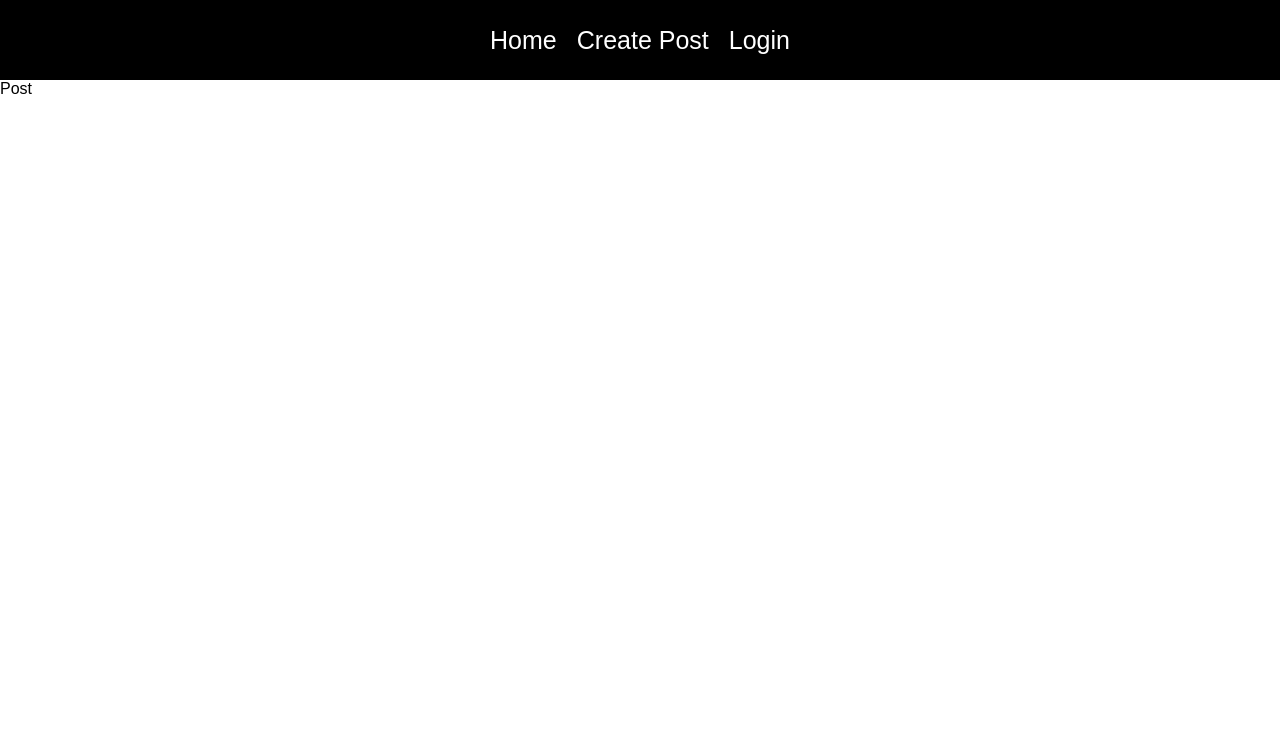
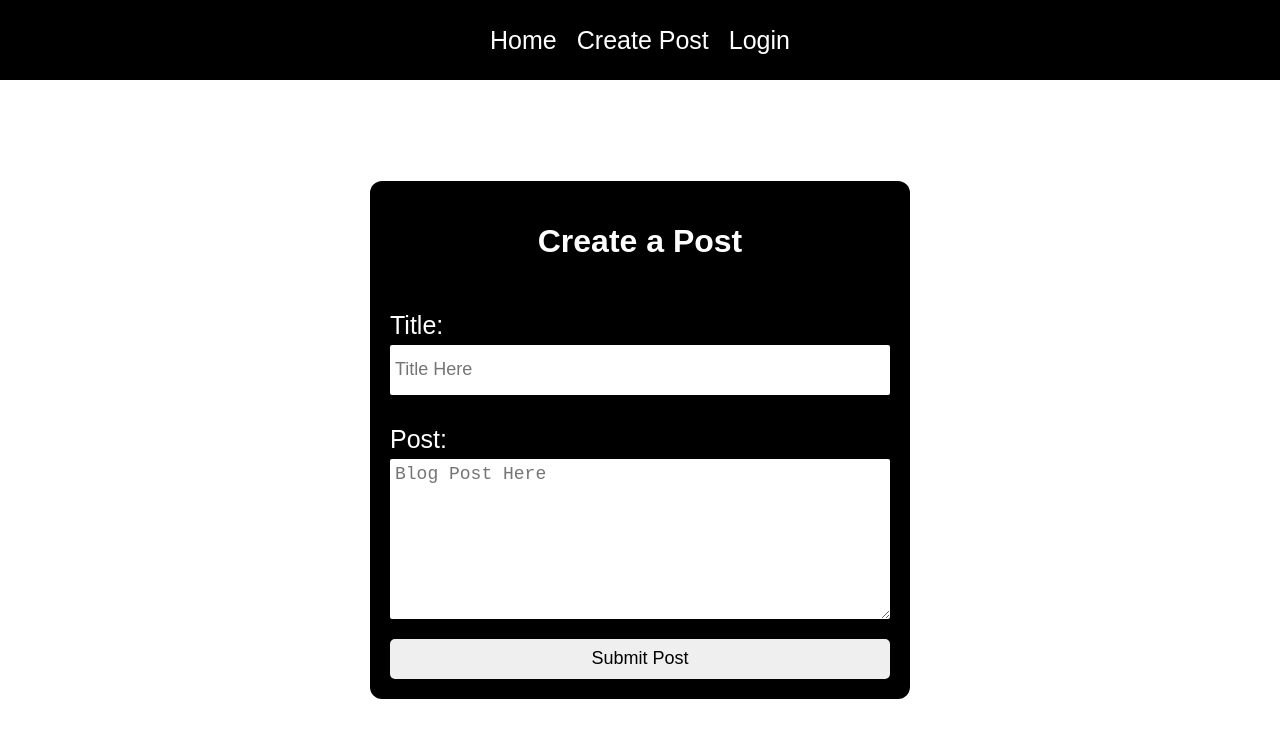
Before and after one commit to eraysahin06/firebase-react-blog-app, a React (Create React App) app: page /createpost in a window 1280 px wide. Shown: the top 738 px of the page. Built offline with nearby package versions, Linux system fonts and the light colour scheme.

Commit message:
create-post done

```diff
--- a/src/App.css
+++ b/src/App.css
@@ -98,7 +98,6 @@ textarea {
   font-size: 30px;
 }
 
-/* GOOGLE BUTTOn */
 .login-with-google-btn {
   cursor: pointer;
   transition: background-color 0.3s, box-shadow 0.3s;
--- a/src/pages/CreatePost.js
+++ b/src/pages/CreatePost.js
@@ -1,7 +1,22 @@
 import React from 'react';
 
 const CreatePost = () => {
-  return <div>Post</div>;
+  return (
+    <div className="createPostPage">
+      <div className="cpContainer">
+        <h1>Create a Post</h1>
+        <div className="inputGp">
+          <label> Title:</label>
+          <input placeholder="Title Here" />
+        </div>
+        <div className="inputGp">
+          <label>Post:</label>
+          <textarea placeholder="Blog Post Here"></textarea>
+        </div>
+        <button>Submit Post</button>
+      </div>
+    </div>
+  );
 };
 
 export default CreatePost;
```
